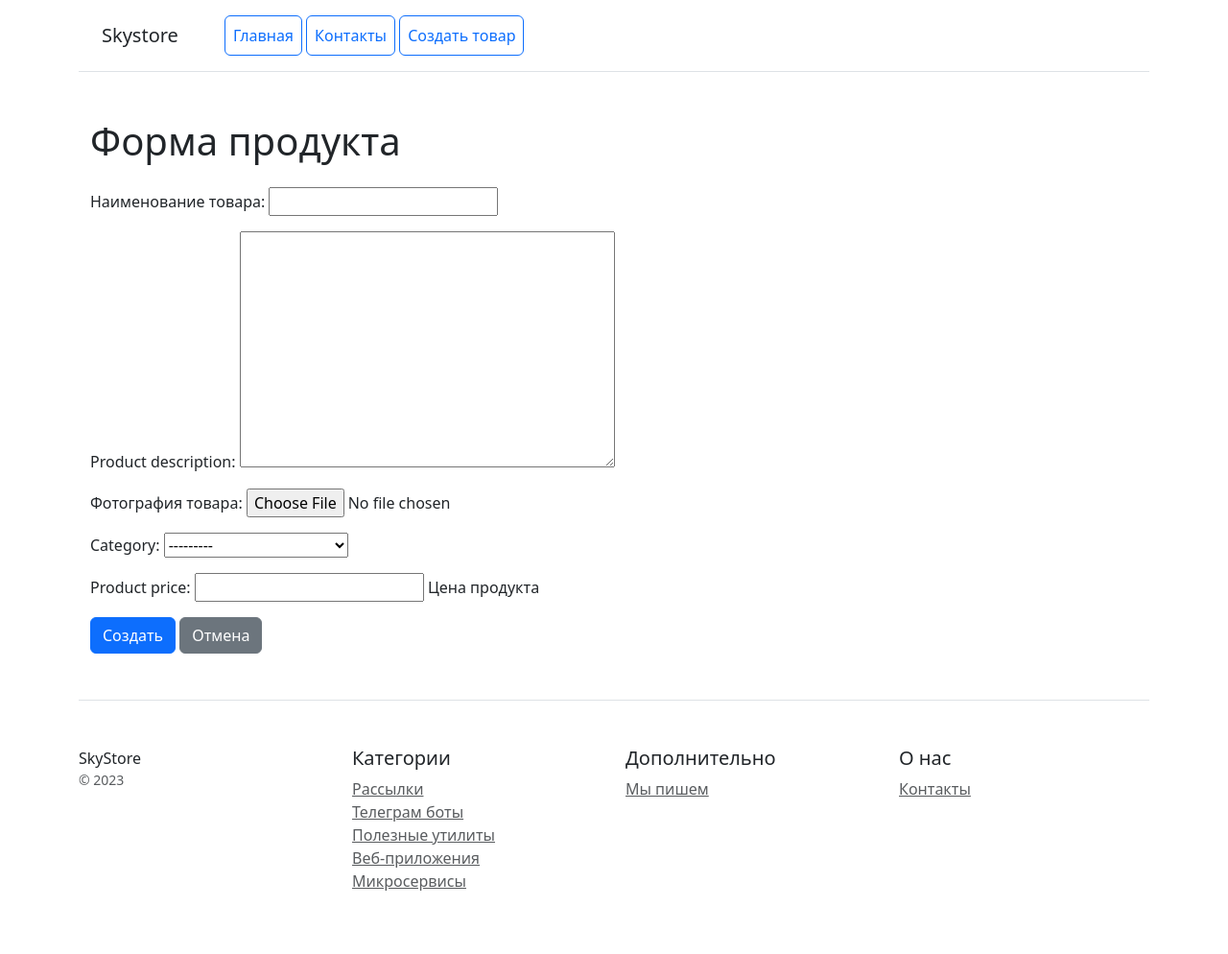
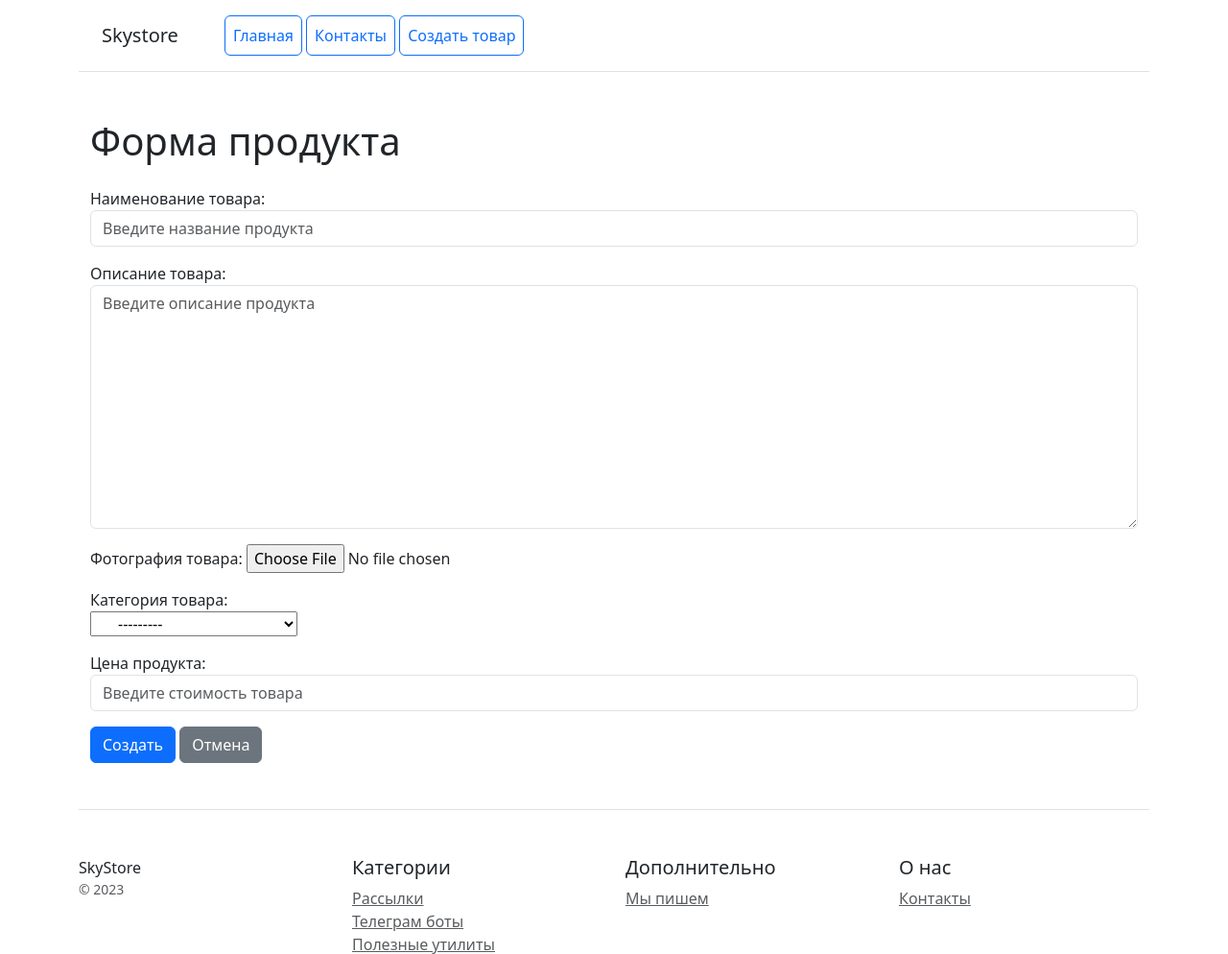
Before and after one commit to egorgorgul224/django_homework, a Django app: page /catalog/product/create/ in a window 1280 px wide. Shown: the top 994 px of the page at 96% size. Before the commit the page ends 928 px from the top, so only its background shows below. Run offline with Django 5.2, Linux system fonts and the light colour scheme; data comes from the database, SQL or seed files in the repository; some libraries are stand-ins or nearby versions.

Commit message:
added form stylinf from the third task

```diff
--- /dev/null
+++ b/catalog/forms.py
@@ -0,0 +1,53 @@
+from django import forms
+from .models import Product
+from django.core.exceptions import ValidationError
+
+
+class ProductForm(forms.ModelForm):
+    class Meta:
+        model = Product
+        fields = ["product_name", "product_description", "image", "category", "product_price",]
+
+    def __init__(self, *args, **kwargs):
+        super(ProductForm, self).__init__(*args, **kwargs)
+
+        self.fields["product_name"].widget.attrs.update({
+            "class": "form-control",
+            "placeholder": "Введите название продукта"
+        })
+
+        self.fields["product_description"].widget.attrs.update({
+            "class": "form-control",
+            "placeholder": "Введите описание продукта"
+        })
+
+        self.fields["category"].widget.attrs.update({
+            "class": "form-check",
+        })
+
+        self.fields["product_price"].widget.attrs.update({
+            "class": "form-control",
+            "placeholder": "Введите стоимость товара"
+        })
+
+    # def clean_name(self):
+    #     ban_words = ["казино", "биржа", "обман", "криптовалюта", "дешево", "полиция", "крипта", "бесплатно", "радар"]
+    #     name = self.cleaned_data.get("product_name").lower().spilt()
+    #     for elem in name:
+    #         if elem in ban_words:
+    #             raise ValidationError("Название товара содержит недопустимое(ые) слово(а)")
+    #     return name
+    #
+    # def clean_description(self):
+    #     ban_words = ["казино", "биржа", "обман", "криптовалюта", "дешево", "полиция", "крипта", "бесплатно", "радар"]
+    #     description = self.cleaned_data.get("product_description")
+    #     for word in description.lower().split():
+    #         if word in ban_words:
+    #             raise ValidationError("Описание содержит недопустимое(ые) слово(а)")
+    #     return description
+    #
+    # def clean_price(self):
+    #     price = self.cleaned_data.get("price")
+    #     if price < 0:
+    #         raise ValidationError("Стоимость не может быть отрицательной")
+    #     return price
--- a/catalog/models.py
+++ b/catalog/models.py
@@ -17,10 +17,10 @@
 
 class Product(models.Model):
     product_name = models.CharField(max_length=100, verbose_name="Наименование товара")
-    product_description = models.TextField(null=True, blank=True)
+    product_description = models.TextField(null=True, blank=True, verbose_name="Описание товара")
     image = models.ImageField(upload_to="photos/", verbose_name="Фотография товара", null=True, blank=True)
-    category = models.ForeignKey(Category, on_delete=models.CASCADE, related_name="products")
-    product_price = models.IntegerField(help_text="Цена продукта")
+    category = models.ForeignKey(Category, on_delete=models.CASCADE, related_name="products", verbose_name="Категория товара")
+    product_price = models.IntegerField(verbose_name="Цена продукта")
     created_at = models.DateTimeField(auto_now_add=True)
     update_at = models.DateTimeField(auto_now=True)
 
--- a/catalog/templates/catalog/product_list.html
+++ b/catalog/templates/catalog/product_list.html
@@ -1,4 +1,5 @@
 {% extends 'catalog/base.html' %}
+{% load static %}
 
 {% block title %}Skystore{% endblock %}
 
@@ -13,7 +14,11 @@
                 <h4 class="my-0 font-weight-normal">{{ product.product_name }}</h4>
             </div>
             <div class="card-body">
+                {% if product.image %}
                 <img src="{{ product.image.url }}" alt="{{ product.product_name }}" style="height: 150px;">
+                {% else %}
+                <img src="{% static 'images/noimage.jpg' %}" style="height: 150px;">
+                {% endif %}
                 <h1 class="card-title pricing-card-title">{{ product.product_price }} руб.</h1>
                 <p>{{ product.product_description|truncatechars:60 }}</p>
                 <a class="p-2 btn btn-outline-dark" href="#">Купить</a>
--- a/catalog/views.py
+++ b/catalog/views.py
@@ -2,6 +2,7 @@
 from django.shortcuts import render
 from django.urls import reverse, reverse_lazy
 from django.views.generic import DetailView, ListView, TemplateView, CreateView, UpdateView, DeleteView
+from .forms import ProductForm
 
 from catalog.models import Product
 
@@ -29,13 +30,13 @@
 
 class ProductCreateView(CreateView):
     model = Product
-    fields = ("product_name", "product_description", "image", "category", "product_price")
+    form_class = ProductForm
     success_url = reverse_lazy("catalog:product_list_home")
 
 
 class ProductUpdateView(UpdateView):
     model = Product
-    fields = ("product_name", "product_description", "image", "category", "product_price")
+    form_class = ProductForm
     success_url = reverse_lazy("catalog:product_list_home")
 
     def get_success_url(self):
```
Also changed, not shown: catalog/templates/catalog/product_detail.html (+6 -1 lines), media/photos/1_oMoKVgT.jpg (added), static/images/noimage.jpg (added).
